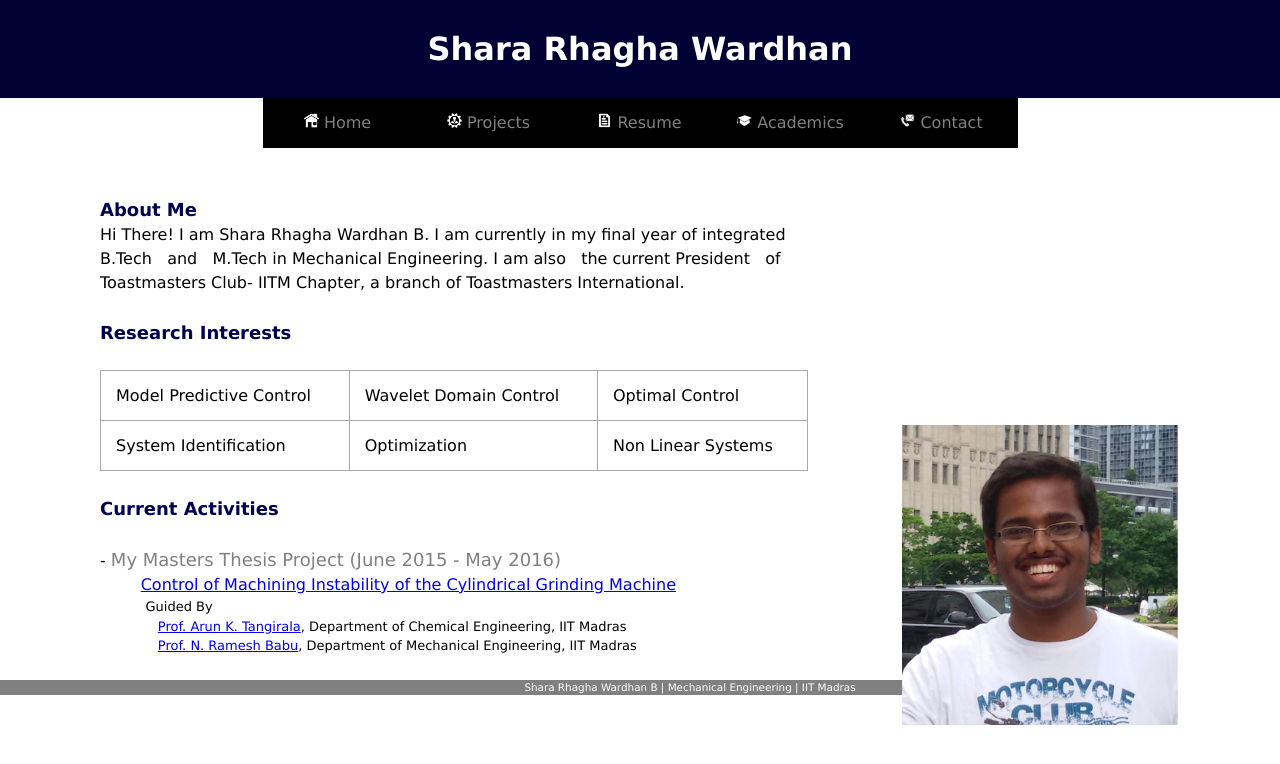
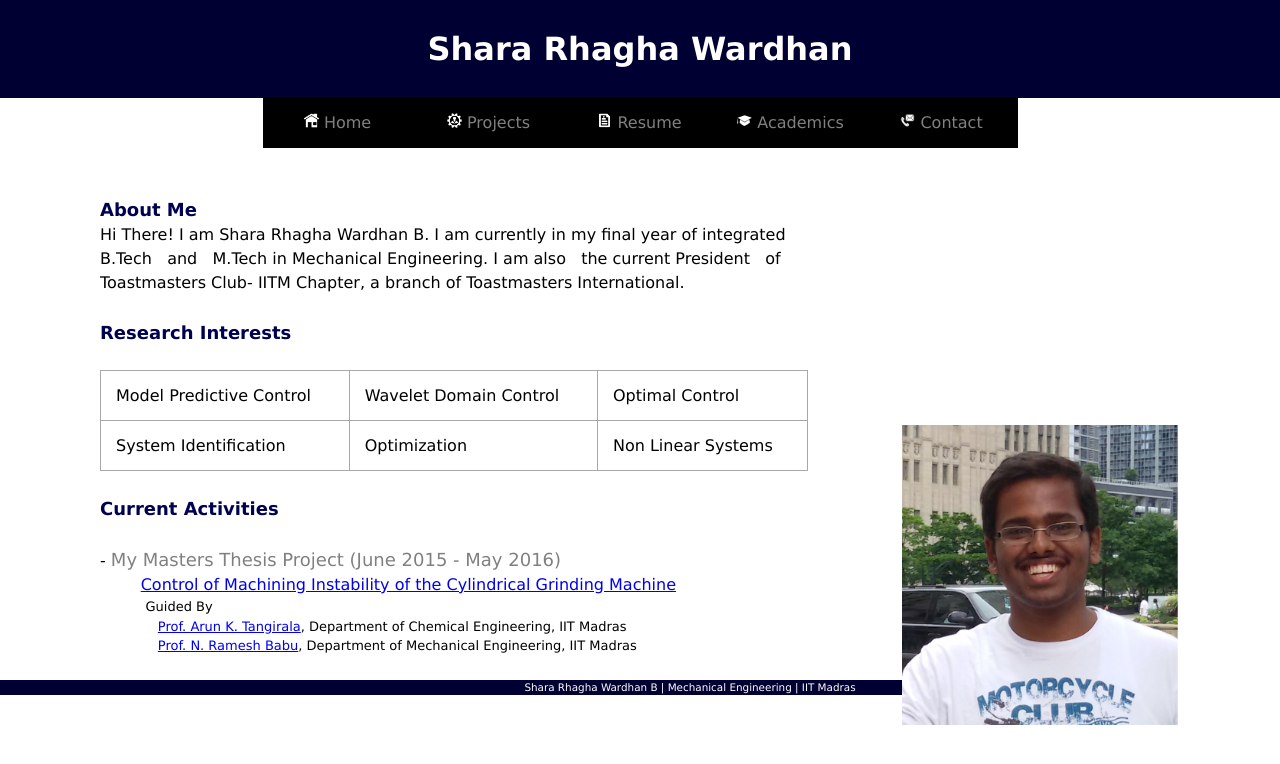
Before and after one commit to raghawardhan585/raghawardhan585.github.io, a Jekyll site: the page built from index.html, in a window 1280 px wide. Shown: the top 764 px of the page. Built offline with Jekyll 4.4.1, drawn with Linux system fonts in a browser that asks for light colours.

Commit message:
footer colour to dark blue

```diff
--- a/css/style.css
+++ b/css/style.css
@@ -59,7 +59,7 @@ div ul li a:hover{
 }
 
 footer {
-    background-color: grey;
+    background-color: rgb(0,0,50);
     color: white;
   font-size: 0.65em;
   text-align: center;
```
